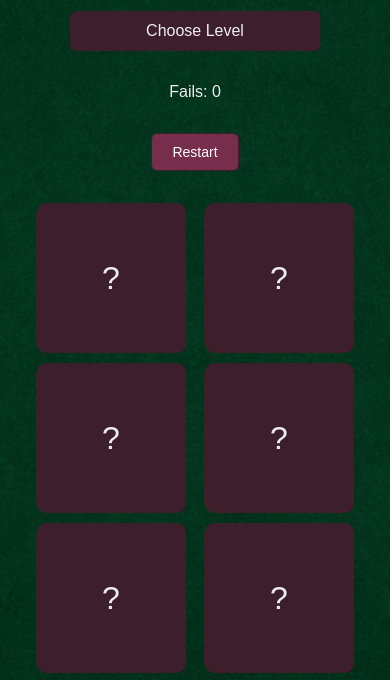
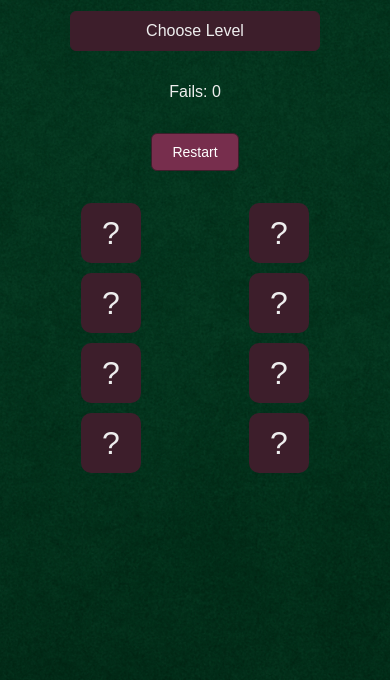
Before and after one commit to Roissm90/memory-card-game, a website: page index.html in a window 390 px wide. Shown: the part 141-821 px from the top of the page. Drawn offline with nearby package versions, Linux system fonts and the light colour scheme.

Commit message:
fix some errors

```diff
--- a/styles/styles.scss
+++ b/styles/styles.scss
@@ -246,6 +246,7 @@ body {
 
       .card {
         aspect-ratio: 1 / 1.2;
+        max-width: 100px;
       }
     }
   }
@@ -254,6 +255,7 @@ body {
 @media (max-width: 480px) {
   body {
     padding-top: 60px;
+    padding-bottom: 0;
     .picture-fournier {
       position: absolute;
       bottom: initial;
@@ -279,6 +281,7 @@ body {
 
       .card {
         aspect-ratio: 1;
+        max-width: 60px;
       }
     }
   }
```
Also changed, not shown: styles/styles.css, 1 other file.
